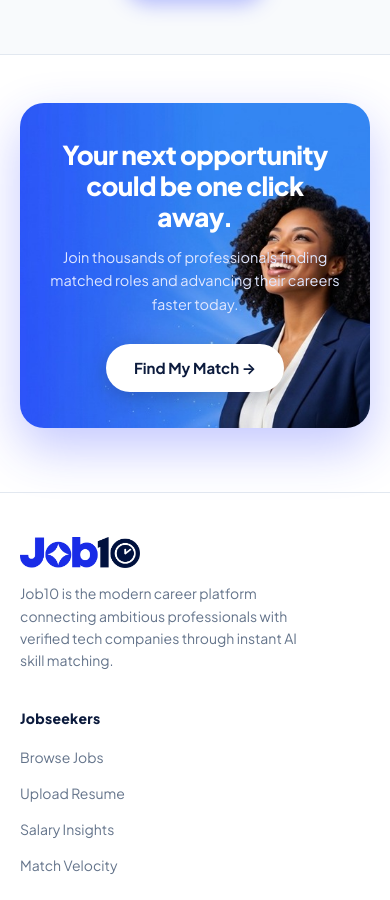
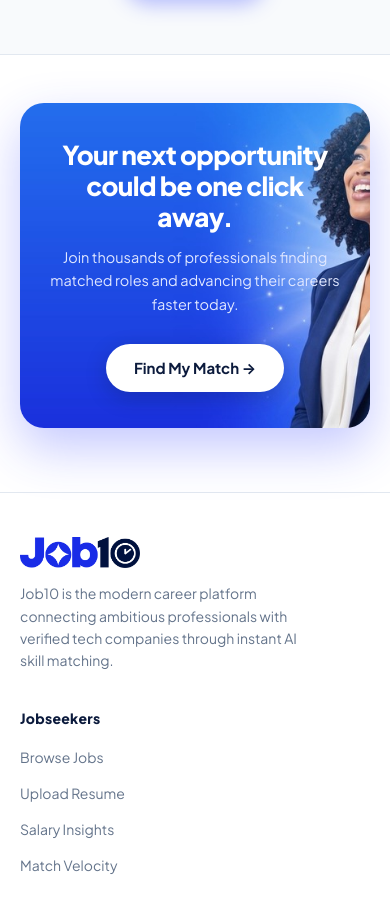
Before and after one commit to paveld-Dev/Job10, a Next.js app: page / in a window 390 px wide. Shown: the part 3324-4224 px from the top of the page. Built offline with nearby package versions, Linux system fonts and the light colour scheme.

Commit message:
fix(cta): reframe final CTA banner image with natural upper-body framing and bottom-anchored alignment

```diff
--- a/src/components/jobseeker-promo/jobseekerPromo.module.css
+++ b/src/components/jobseeker-promo/jobseekerPromo.module.css
@@ -530,12 +530,12 @@
   background-color: #1d2de8;
   background-image: url('/images/cta-card-bg.jpg');
   background-size: cover;
-  background-position: right top;
+  background-position: right bottom;
   background-repeat: no-repeat;
   border-radius: 24px;
   overflow: hidden;
   box-shadow: 0 20px 50px rgba(43, 59, 255, 0.28);
-  min-height: 280px;
+  min-height: 320px;
   display: flex;
   align-items: center;
 }
@@ -709,7 +709,7 @@
   }
 
   .ctaCard {
-    background-position: right top;
+    background-position: right bottom;
   }
 
   .footerGrid {
@@ -727,7 +727,7 @@
   }
 
   .ctaCard {
-    background-position: 80% top;
+    background-position: 80% bottom;
   }
 
   .footerGrid {
```
Also changed, not shown: index.html (+4 -4 lines), job10-jobseeker.html (+4 -4 lines), images/cta-card-bg.jpg, public/images/cta-card-bg.jpg.
